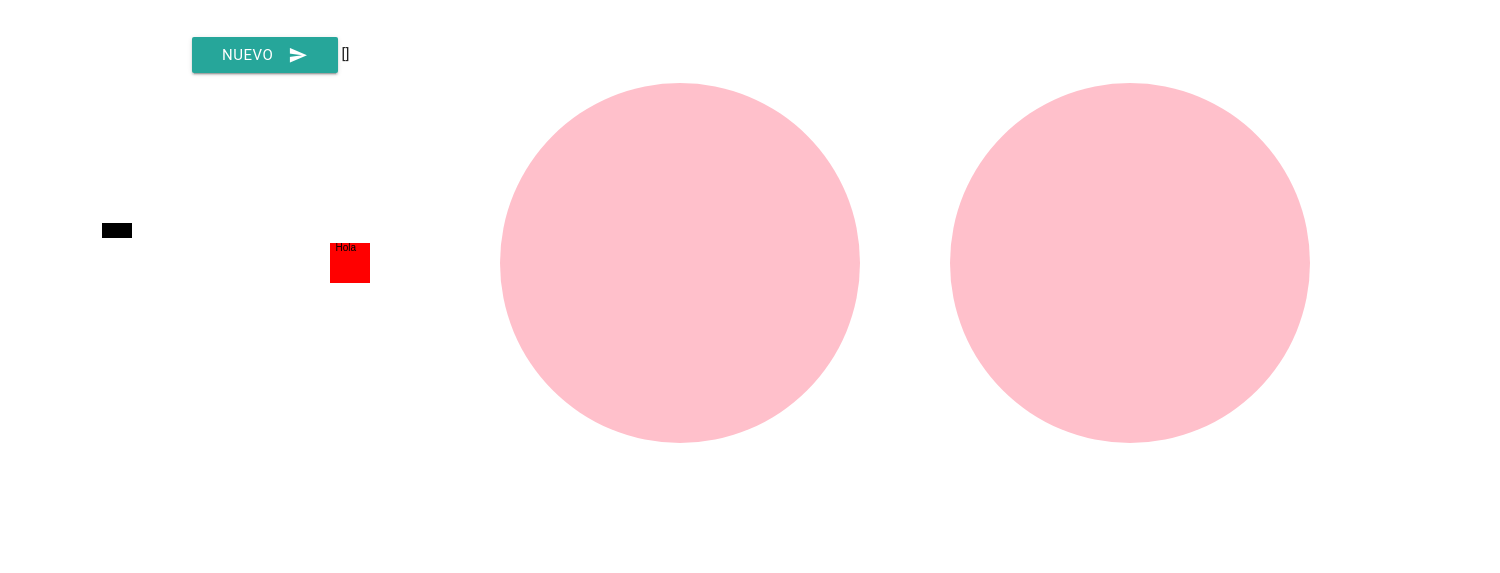
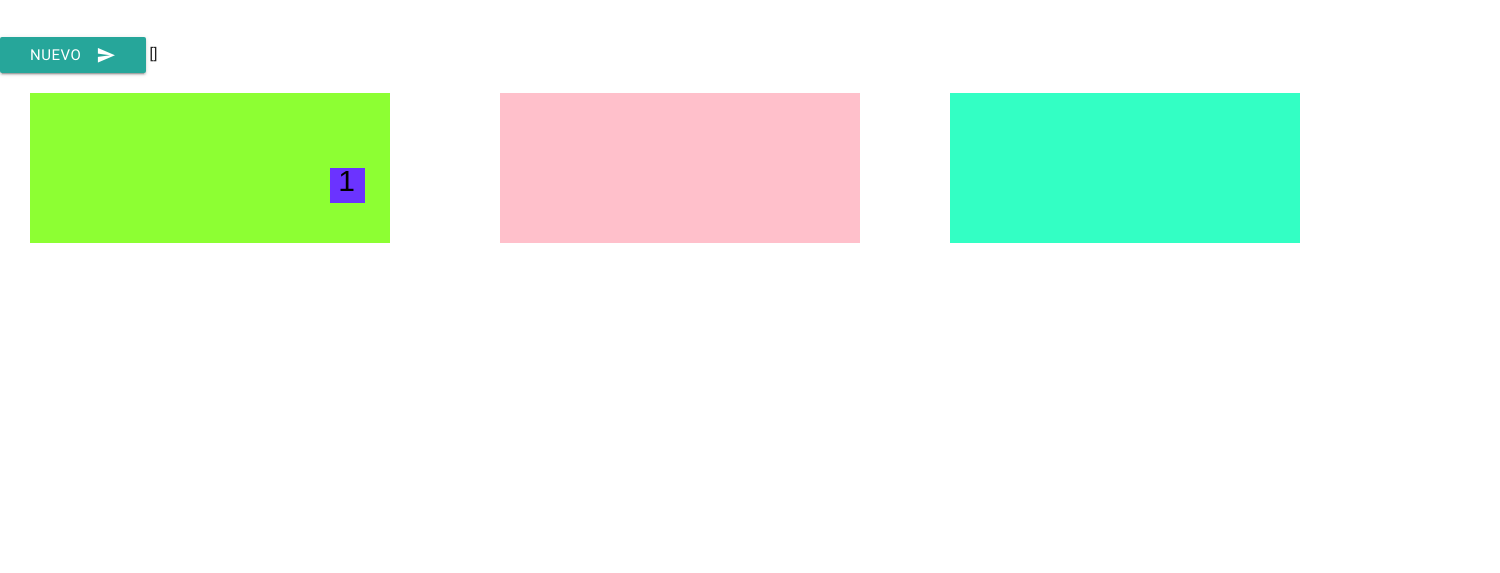
Before and after one commit to mardecode/trazas-de-un-proceso, a plain HTML site: page index.html in a window 1280 px wide. Shown: the part 294-867 px from the top of the page, 1500 px wide, since content can reach past the window. After the commit the page ends 800 px from the top, so only its background shows below. Drawn offline with Linux system fonts and the light colour scheme; a web font is replaced by a local one.

Commit message:
fonts + caja muy bien

```diff
--- a/index.html
+++ b/index.html
@@ -2,16 +2,15 @@
 <head>
     <link href="https://fonts.googleapis.com/icon?family=Material+Icons" rel="stylesheet">
     <link rel="stylesheet" href="css/materialize.min.css">
-</head>
-
-<body>
     <script src="js/jquery.min.js"></script>
     <script src="js/materialize.min.js"></script>
     <script src="js/collie.min.js"></script>
     <script src="js/vue.js"></script>
+</head>
 
+<body>
 
-<div id="main" class="container">
+<div id="main" >
 
   <div class="row">
 
@@ -36,6 +35,7 @@
     </div>
 
   </div>
+<div>
 
   <h4>Crear un nuevo Proceso:</h4>
   <div class="row">
@@ -70,6 +70,7 @@
 
 </div>
 
+</div>
 <button class="btn waves-effect waves-light" type="submit" name="action" v-on:click="crearProceso" >Nuevo
     <i class="material-icons right">send</i>
   </button>
@@ -85,7 +86,8 @@
 
 <!-- HERE MARGAR -->
 
-<div id="container"></div>
+<div id="contenedor"></div>
+
 <script type="text/javascript" src="movimientos.js"></script>
 </body>
 </html>
--- a/movimientos.js
+++ b/movimientos.js
@@ -1,146 +1,50 @@
  var layer = new collie.Layer({
-        width : 1500,
-        height : 500
+        width : 1300,
+        height : 200
     });
 
+//CAJA LISTO
+    var listo = new collie.DisplayObject({
 
-    var listo = new collie.DisplayObject({
-        radius : 180,
+        width: 360,
+        height: 150,
+        backgroundColor: '#8DFF33',
+        x:30,
+        y:20
+    }).addTo(layer);
+//CAJA EJECUTANDO
+    var ejecutando = new collie.DisplayObject({
 
-        fillColor : 'pink',
-        x : 30,
-        y:10
+        width:360,
+        height:150,
+        backgroundColor:'pink',
+        x : 500,
+        y:20
+    }).addTo(layer);
+//CAJA FINALIZADO
+    var finalizado = new collie.DisplayObject({
+        width:360,
+        height:150,
+        backgroundColor:'#33FFC4',
+        x : 950,
+        y:20
+    }).addTo(layer);
 
 
-    }).addTo(layer);
+    var arreglo = new Array(10);
 
-    var ejecutando = new collie.Circle({
-        radius : 180,
-        fillColor : 'pink',
-        x : 500,
-        y:10
-
-
-    }).addTo(layer);
-
-     var ejecutando = new collie.Circle({
-        radius : 180,
-        fillColor : 'pink',
-        x : 950,
-        y:10
-
-
-    }).addTo(layer);
-
-/*
-    var listo = new collie.DisplayObject({
-        width : 300,
-        height : 300,
-        //x : 10,
-        //y : 10,
-        backgroundColor : 'green'
-    }).addTo(layer);
-*/
-
-    var arreglo = new Array(10);
-    arreglo[0] = new collie.DisplayObject({
-        width : 30,
-        height : 15,
-        y: 150,
+    arreglo[0] = new collie.Text({
+        width : 35,
+        height : 35,
+        y: 95,
         velocityX : 100,
-        backgroundColor : 'black',
-        rangeX : [0,280]
-    });
-
-     var evento3 = new collie.DisplayObject({
-        width : 30,
-        height : 15,
-        y: 170,
-        velocityX : 100,
-        backgroundColor : 'white',
-        rangeX : [0,50]
-    }).addTo(layer);
-
-     var evento4 = new collie.DisplayObject({
-        width : 30,
-        height : 15,
-        y: 170,
-        velocityX : 100,
-        backgroundColor : 'white',
-        rangeX : [0,90]
-    }).addTo(layer);
-
-          var evento4 = new collie.DisplayObject({
-        width : 30,
-        height : 15,
-        y: 170,
-        velocityX : 100,
-        backgroundColor : 'white',
-        rangeX : [0,130]
-    }).addTo(layer);
-         var evento4 = new collie.DisplayObject({
-        width : 30,
-        height : 15,
-        y: 170,
-        velocityX : 100,
-        backgroundColor : 'white',
-        rangeX : [0,170]
-    }).addTo(layer);
-              var evento4 = new collie.DisplayObject({
-        width : 30,
-        height : 15,
-        y: 170,
-        velocityX : 100,
-        backgroundColor : 'white',
-        rangeX : [0,210]
-    }).addTo(layer);
-                   var evento4 = new collie.DisplayObject({
-        width : 30,
-        height : 15,
-        y: 170,
-        velocityX : 100,
-        backgroundColor : 'white',
-        rangeX : [0,250]
-    }).addTo(layer);
-                        var evento4 = new collie.DisplayObject({
-        width : 30,
-        height : 15,
-        y: 170,
-        velocityX : 100,
-        backgroundColor : 'white',
-        rangeX : [0,290]
-    }).addTo(layer);
-                             var evento4 = new collie.DisplayObject({
-        width : 30,
-        height : 15,
-        y: 170,
-        velocityX : 100,
-        backgroundColor : 'white',
-        rangeX : [0,330]
-    }).addTo(layer);
-
-var oText = new collie.Text({
-    width : 40, // 너비와 높이를 반드시 지정해야 합니다.
-    height : 40,
-    //x : 330,
-    y : 170,
-    backgroundColor:'red',
-    velocityX: 100,
-    fontSize: 10,
-    rangeX : [0,330],
-    fontColor : "#000000"
-}).text("  Hola").addTo(layer);
-
-
-
-
+        backgroundColor : '#6B33FF',
+        fontSize:30,
+        rangeX:[0,330],
+        fontColor: "black",
+    }).text(" 1").addTo(layer);
 
     collie.Timer.repeat(function (e) {
-        /*item.set({
-            x : item.get("x") + 10,
-            y : item.get("y") + 10
-        });
-        */
         console.log(e.count);
         if(e.count == 5){
             //collie.Renderer.stop();
@@ -152,23 +56,11 @@ var oText = new collie.Text({
             arreglo[0].set("rangeX", [280,500]);
         }
 
-
-        if (e.count ==3) {
-         var evento = new collie.DisplayObject({
-        width : 30,
-        height : 15,
-        y: 150,
-        velocityX : 100,
-        backgroundColor : 'white',
-        rangeX : [0,240]
-    }).addTo(layer);
-        }
-        console.log("Hola");
 //        collie.Renderer.start();
     }, 1000,{loop:0});
 
 
     collie.Renderer.addLayer(layer);
-    collie.Renderer.load(document.getElementById("container"));
+    collie.Renderer.load(document.getElementById("contenedor"));
 
     collie.Renderer.start();
```
Also changed, not shown: fonts/roboto/Roboto-Bold.woff (added), fonts/roboto/Roboto-Bold.woff2 (added), fonts/roboto/Roboto-Light.woff (added), fonts/roboto/Roboto-Light.woff2 (added), fonts/roboto/Roboto-Medium.woff (added), fonts/roboto/Roboto-Medium.woff2 (added), fonts/roboto/Roboto-Regular.woff (added), fonts/roboto/Roboto-Regular.woff2 (added), fonts/roboto/Roboto-Thin.woff (added), fonts/roboto/Roboto-Thin.woff2 (added).
